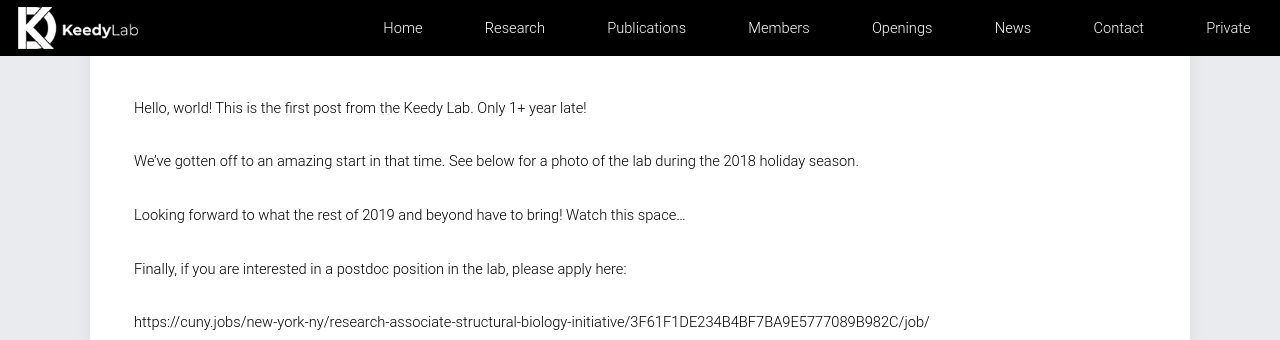
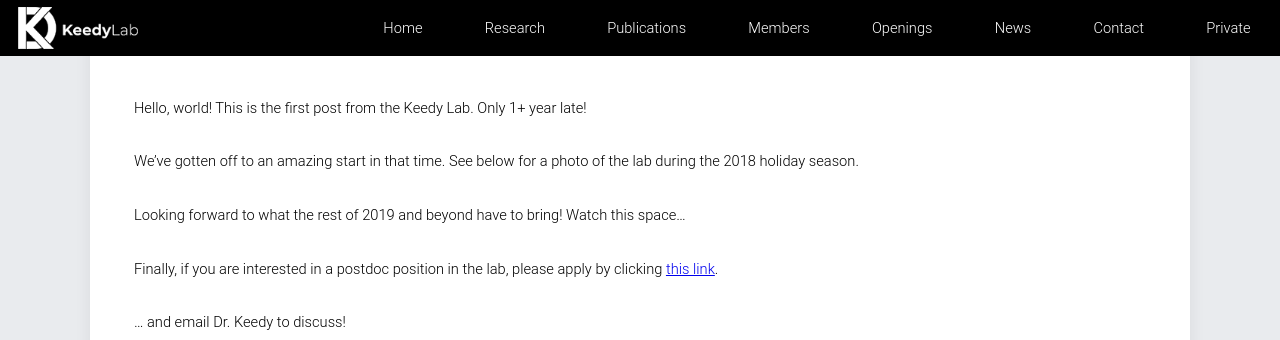
Before and after one commit to keedylab/keedylab.github.io, a Jekyll site: the page built from _posts/2019-06-02-Hello-world.md, in a window 1280 px wide and 900 px high, scrolled down 353 px, cut to the strip 0-340 px from the top of the window. Built offline with Jekyll 4.4.1, drawn with Linux system fonts in a browser that asks for light colours.

Commit message:
Made postdoc ad link live in news post

```diff
--- a/_posts/2019-06-02-Hello-world.md
+++ b/_posts/2019-06-02-Hello-world.md
@@ -11,9 +11,7 @@ We've gotten off to an amazing start in that time.  See below for a photo of the
 
 Looking forward to what the rest of 2019 and beyond have to bring!  Watch this space...
 
-Finally, if you are interested in a postdoc position in the lab, please apply here:
-
-https://cuny.jobs/new-york-ny/research-associate-structural-biology-initiative/3F61F1DE234B4BF7BA9E5777089B982C/job/
+Finally, if you are interested in a postdoc position in the lab, please apply by clicking [this link](https://cuny.jobs/new-york-ny/research-associate-structural-biology-initiative/3F61F1DE234B4BF7BA9E5777089B982C/job/).
 
 ... and email Dr. Keedy to discuss!
 
```
